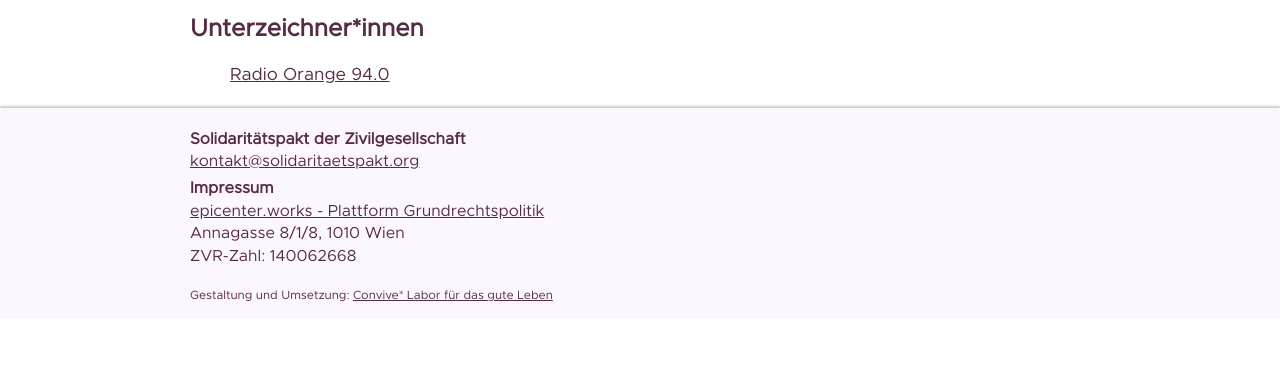
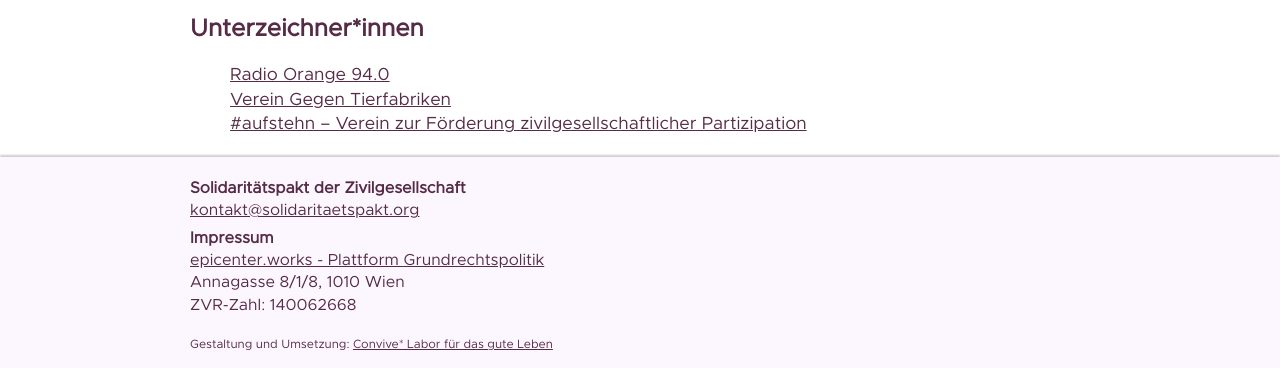
Before and after one commit to convive-lab/solidaritaetspakt, a plain HTML site: page index.html in a window 1280 px wide. Shown: the part 1948-2316 px from the top of the page. Before the commit the page ends 2267 px from the top, so only its background shows below. Drawn offline with nearby package versions, Linux system fonts and the light colour scheme.

Commit message:
Eintragung VGT, #aufstehn

```diff
--- a/index.html
+++ b/index.html
@@ -113,6 +113,8 @@
         <h1>Unterzeichner*innen</h1>
         <ul>
 <li><a target="_blank" href="http://o94.at/">Radio Orange 94.0</a></li>
+<li><a target="_blank" href="https://vgt.at/">Verein Gegen Tierfabriken</a></li>
+<li><a target="_blank" href="https://www.aufstehn.at/">#aufstehn – Verein zur Förderung zivilgesellschaftlicher Partizipation</a></li>
         </ul>
       </section>
 
```
